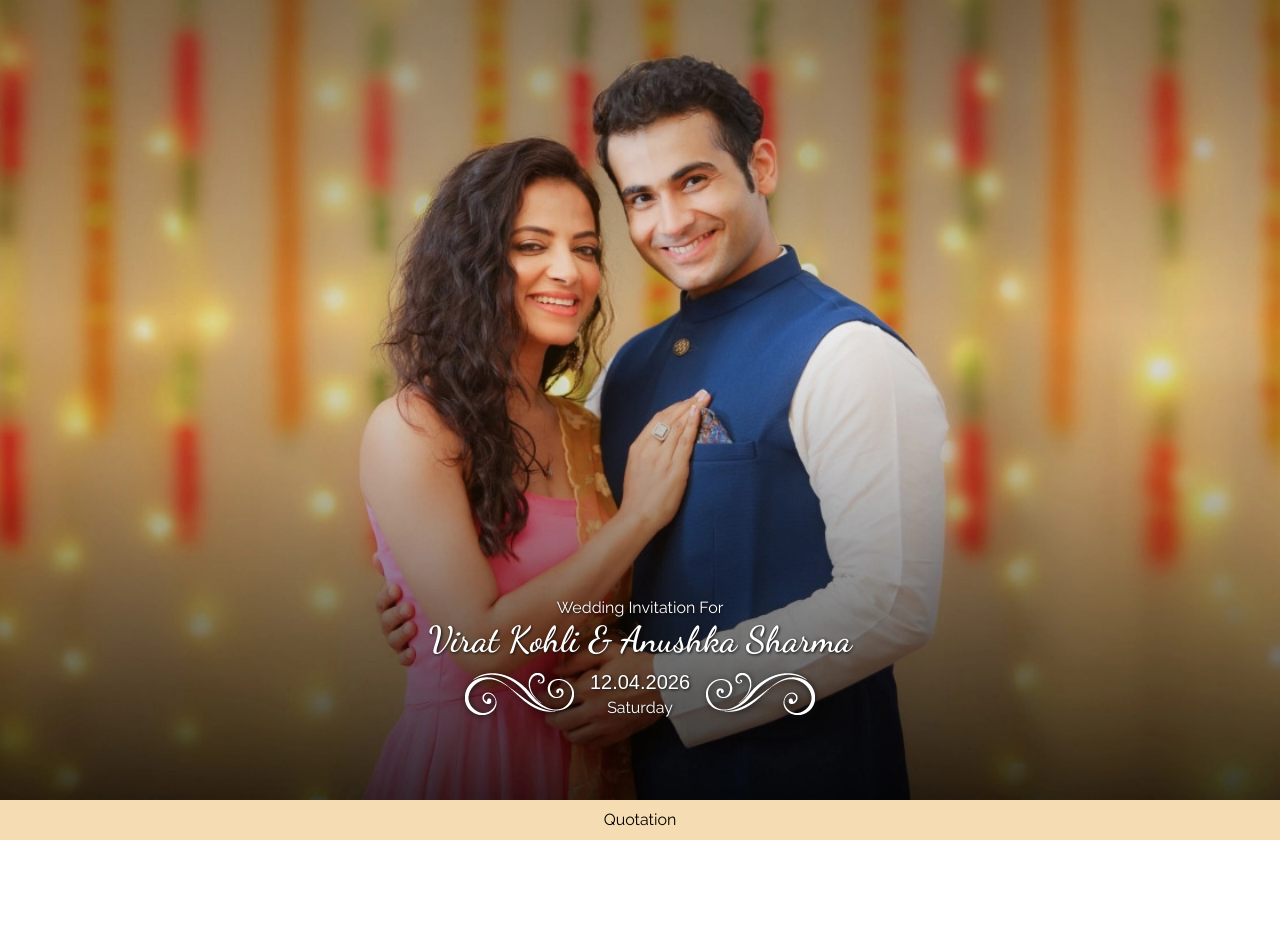
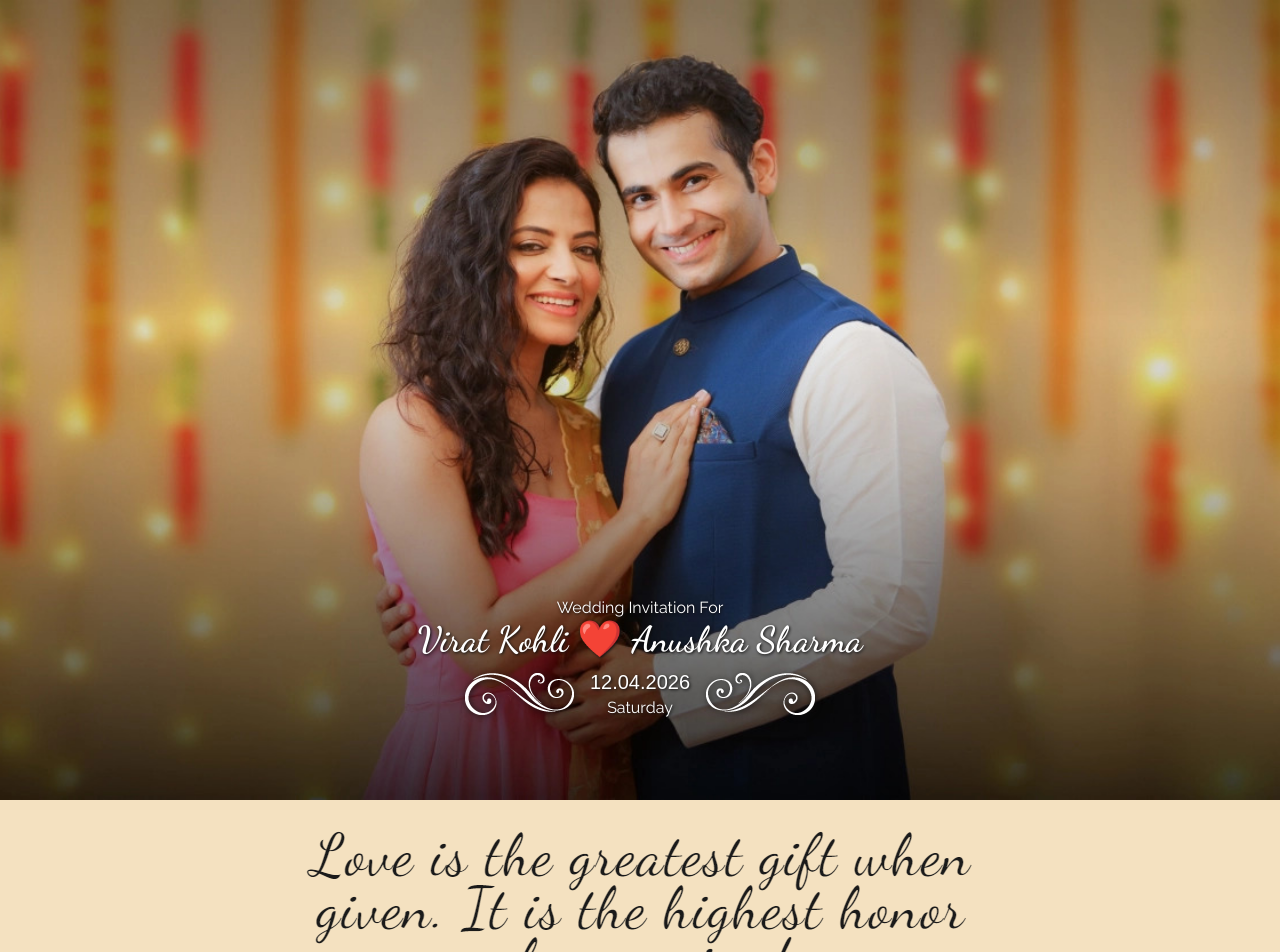
Before and after one commit to Siva-Tejaa/marriage, a React (Vite) app: page / in a window 1280 px wide. Shown: the top 952 px of the page. Before the commit the page ends 840 px from the top, so only its background shows below. Built offline with nearby package versions, Linux system fonts and the light colour scheme; a web font is replaced by a local one.

Commit message:
quote added

```diff
--- a/src/components/Body/Body.jsx
+++ b/src/components/Body/Body.jsx
@@ -12,7 +12,7 @@
     <>
       <div className='text-white text-center flex flex-col items-center justify-end bg-[center_center] bg-no-repeat bg-[initial] bg-cover h-[100svh]' style={{backgroundImage: `url(${Marriage_Banner})`, textShadow: '1px 1px 3px #0e0e0e'}}>
         <p>Wedding Invitation For</p>
-        <p className='text-3xl laptop:text-4xl' style={{ fontFamily: "'Dancing Script', cursive" }}>Virat Kohli & Anushka Sharma</p>
+        <p className='text-3xl laptop:text-4xl' style={{ fontFamily: "'Dancing Script', cursive" }}>Virat Kohli ❤️ Anushka Sharma</p>
         <div className='flex items-center justify-center mb-20 mt-2'>
           <img src={left_date_design} alt="LeftDesign" style={{filter:'drop-shadow(1px 1px 3px #0e0e0e)'}}/>
           <div className='flex items-center justify-center flex-col'>
--- a/src/components/Quotation/Quotation.jsx
+++ b/src/components/Quotation/Quotation.jsx
@@ -1,8 +1,11 @@
-import React from 'react'
+import React from 'react';
+import quote from "../../assets/quote.png"
 
 const Quotation = () => {
   return (
-    <div className='bg-[#f5dcb2] flex items-center justify-center p-2'>Quotation</div>
+    <div className='bg-[#f4e1c0] flex items-center justify-center p-2'>
+        <img src={quote}/>
+    </div>
   )
 }
 
```
Also changed, not shown: src/assets/quote.png (added).
